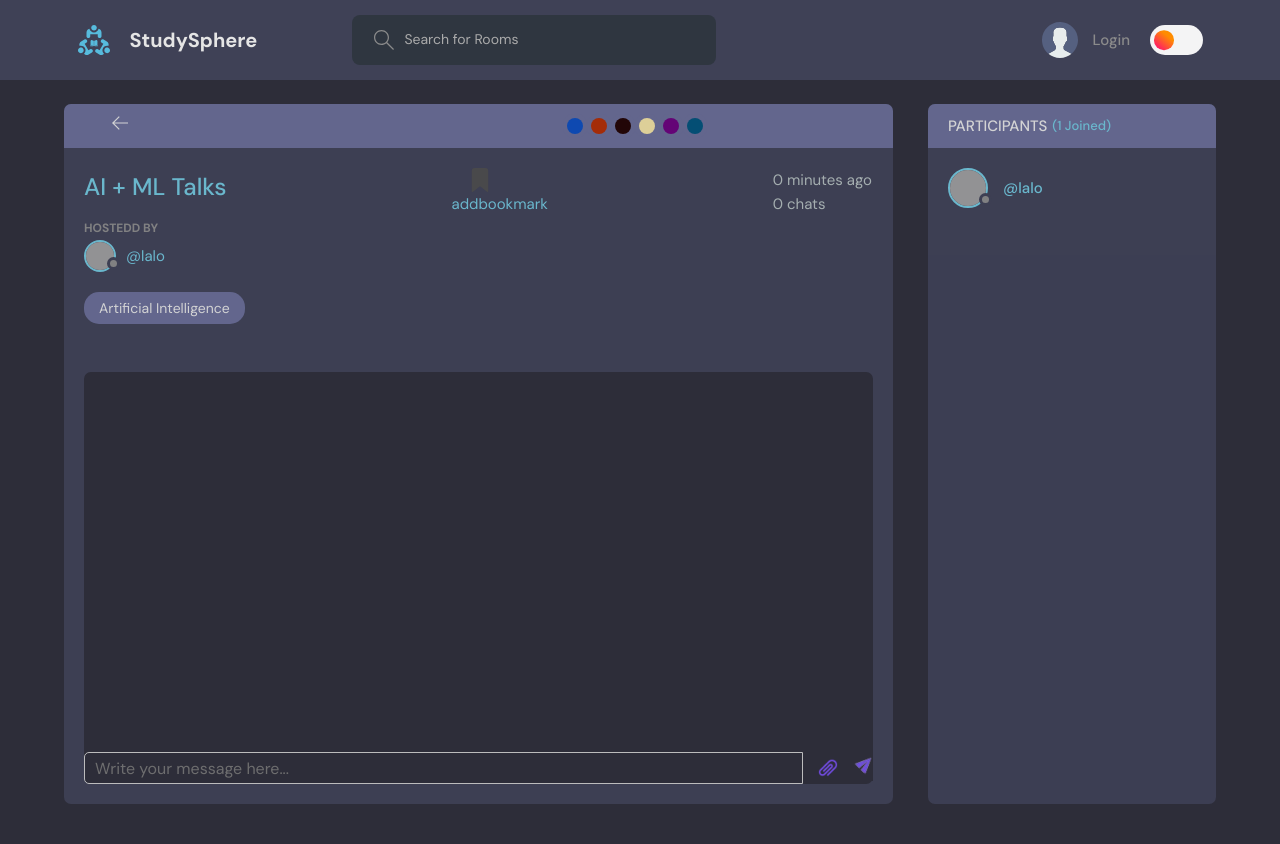
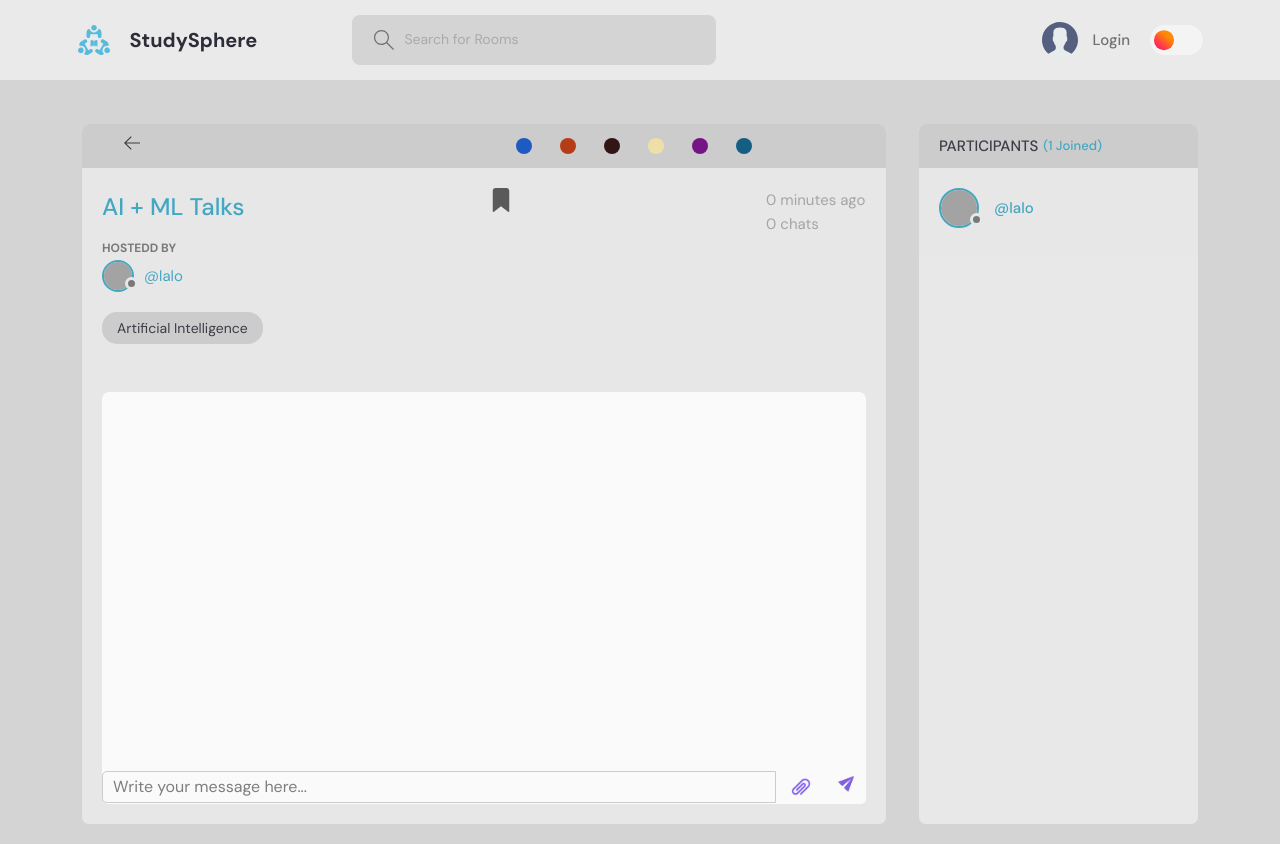
Before and after one commit to Humza-Waseem/Headstart, a Django app: page /room/33/ in a window 1280 px wide. Before the commit the page ends 804 px from the top, so only its background shows below. Run offline with Django 5.2, Linux system fonts and the light colour scheme; data comes from the database, SQL or seed files in the repository; both versions use the stored data as it was after the commit; grey boxes are pictures that could not be loaded.

Commit message:
Dark/Light Theme End

```diff
--- a/Templates/theme.html
+++ b/Templates/theme.html
@@ -6,12 +6,14 @@
     <title>Theme Toggle Example</title>
     {% load static %}
     <link rel="stylesheet" href="{% static 'styles/theme.css' %}">
-    <script src="{% static 'js/script.js' %}"></script>
 </head>
 <body>
     <label class="switch">
-        <input type="checkbox">
+        <input type="checkbox" id="themeToggle">
         <span class="slider"></span>
-    </label>
+      </label>
+
+      <script src="{% static 'js/script.js' %}"></script>
 </body>
+
 </html>
--- a/base/templates/base/room.html
+++ b/base/templates/base/room.html
@@ -65,7 +65,7 @@
                       </div>
                   </label>
               </div>
-              addbookmark
+              {% comment %} addbookmark {% endcomment %}
             </a>
 
             {% comment %} {% endif %} {% endcomment %}
--- a/static/js/script.js
+++ b/static/js/script.js
@@ -244,39 +244,31 @@ document.addEventListener('DOMContentLoaded', () => {
 
 
 
-//#?//////////////////// Light and dark mode  //////////////////
-// Select the switch input element
-const themeSwitch = document.querySelector('.switch input');
+////////////////////// ?Light and dark mode  //////////////////
+// Select the toggle button and body element
+const themeToggle = document.getElementById('themeToggle');
+const body = document.body;
 
-// Add event listener to detect state changes
-themeSwitch.addEventListener('change', () => {
-    // Toggle the `data-theme` attribute on the HTML element
-    if (themeSwitch.checked) {
-        document.documentElement.setAttribute('data-theme', 'dark'); // Apply dark theme
-    } else {
-        document.documentElement.setAttribute('data-theme', ''); // Apply light theme
-    }
-});
-
-// Check and persist the user's preference using localStorage
-const userPreference = localStorage.getItem('theme');
-if (userPreference === 'dark') {
-    document.documentElement.setAttribute('data-theme', 'dark');
-    themeSwitch.checked = true; // Set the switch to checked for dark mode
+// Check localStorage for saved theme preference
+if (localStorage.getItem('theme') === 'dark') {
+  body.classList.add('dark-theme');
+  themeToggle.checked = true;
 }
 
-themeSwitch.addEventListener('change', () => {  // Update the user's preference when the switch is toggled
-    if (themeSwitch.checked) {
-        document.documentElement.setAttribute('data-theme', 'dark');
-        localStorage.setItem('theme', 'dark'); // Save user preference
-    } else {
-        document.documentElement.setAttribute('data-theme', '');
-        localStorage.setItem('theme', 'light'); // Save user preference
-    }
+// Add event listener to toggle button
+themeToggle.addEventListener('change', () => {
+  if (themeToggle.checked) {
+    body.classList.add('dark-theme');
+    localStorage.setItem('theme', 'dark');
+  } else {
+    body.classList.remove('dark-theme');
+    localStorage.setItem('theme', 'light');
+  }
 });
 
 
 
+////////////////////// ?SENDING MESSAGE //////////////////
 function sendMessage(event) {
   event.preventDefault();  // Prevent form submission
 
--- a/static/styles/style.css
+++ b/static/styles/style.css
@@ -1,6 +1,6 @@
 @import url("https://fonts.googleapis.com/css2?family=DM+Sans:wght@400;500;700&display=swap");
 
-:root {
+/* :root {
   --color-main: #71c6dd;
   --color-main-light: #e1f6fb;
   --color-dark: #3f4156;
@@ -13,6 +13,110 @@
   --color-success: #5dd693;
   --color-error: #fc4b0b;
 }
+[data-theme="light"] {
+
+    --color-main: #0077cc;
+    --color-main-light: #cce7ff;
+    --color-dark: #eaeaea;
+    --color-dark-medium: #d4d4d4; /
+    --color-dark-light: #c0c0c0;
+    --color-light: #2d2d39;
+    --color-gray: #707070;
+    --color-light-gray: #a0a0a0;
+    --color-bg: #ffffff;
+    --color-success: #28a745;
+    --color-error: #dc3545;
+}
+
+body[data-theme="light"] {
+  background-color: var(--color-bg);
+  color: var(--color-dark);
+} */
+ /* Default light theme styling */
+:root {
+  --color-main: #35a3c1;
+  --color-main-light: #cce7ff;
+  --color-dark: #eaeaea;
+  --color-dark-medium: #d4d4d4;
+  --color-dark-light: #cccccc;
+  --color-light: #2d2d39;
+  --color-gray: #707070;
+  --color-light-gray: #a0a0a0;
+  --color-bg: #ffffff;
+  --color-success: #28a745;
+  --color-error: #dc3545;
+}
+
+body {
+  /* background-color: var(--color-bg); */
+  color: var(--color-light);
+  font-family: Arial, sans-serif;
+  transition: background-color 0.3s ease, color 0.3s ease;
+  background-color: var(--color-dark-light);
+}
+
+/* Toggle switch styles */
+.switch {
+  position: relative;
+  display: inline-block;
+  width: 3.5em;
+  height: 2em;
+}
+
+.switch input {
+  opacity: 0;
+  width: 0;
+  height: 0;
+}
+
+.slider {
+  position: absolute;
+  top: 0;
+  left: 0;
+  right: 0;
+  bottom: 0;
+  background-color: #d4d4d4;
+  transition: 0.4s;
+  border-radius: 30px;
+}
+
+.slider:before {
+  content: "";
+  position: absolute;
+  height: 1.4em;
+  width: 1.4em;
+  border-radius: 50%;
+  background: linear-gradient(40deg, #ff0080, #ff8c00 70%);
+  top: 50%;
+  left: 0.3em;
+  transform: translateY(-50%);
+  transition: 0.4s;
+}
+
+input:checked + .slider {
+  background-color: #303136;
+}
+
+input:checked + .slider:before {
+  left: calc(100% - 1.7em);
+  background: #303136;
+}
+
+/* Dark theme styles */
+body.dark-theme {
+  --color-main: #71c6dd;
+  --color-main-light: #e1f6fb;
+  --color-dark: #3f4156;
+  --color-dark-medium: #51546e;
+  --color-dark-light: #696d97;
+  --color-light: #e5e5e5;
+  --color-gray: #8b8b8b;
+  --color-light-gray: #b2bdbd;
+  --color-bg: #2d2d39;
+  --color-success: #5dd693;
+  --color-error: #fc4b0b;
+}
+
 
 /*========== base styles ==========*/
 
@@ -49,6 +153,7 @@ body {
   font-size: 1.5rem;
   color: var(--color-light-gray);
   background-color: var(--color-bg);
+  background-color: var(--color-dark-medium);
   min-height: 100vh;
 
 
@@ -323,7 +428,7 @@ a {
 }
 
 .header__search > label {
-  background-color: #2f3640;
+  background-color: var(--color-dark-medium);
   padding: 1.3rem 1rem;
   display: flex;
   align-items: center;
--- a/static/styles/theme.css
+++ b/static/styles/theme.css
@@ -1,5 +1,4 @@
-/*
-:root {
+/* :root {
     --bg-color: #ffffff;
     --text-color: #000000;
     --header-bg-color: #f0f0f0;
@@ -7,11 +6,11 @@
     --button-text-color: #ffffff;
 }
 
-[data-theme="dark"] {
-    --bg-color: #121212;
-    --text-color: #e0e0e0;
-    --header-bg-color: #1f1f1f;
-    --button-bg-color: #444444;
+[data-theme="light"] {
+    --bg-color: #ffffff;
+    --text-color: #000000;
+    --header-bg-color: #f0f0f0;
+    --button-bg-color: #007bff;
     --button-text-color: #ffffff;
 }
 
@@ -21,17 +20,40 @@ body {
     font-family: Arial, sans-serif;
     margin: 0;
     padding: 0;
-}
+} */
 
 header {
     background-color: var(--header-bg-color);
-
+    padding: 1rem;
+    text-align: center;
 }
 
 main {
     padding: 2rem;
 }
-*/
+
+button {
+    background-color: var(--button-bg-color);
+    color: var(--button-text-color);
+    padding: 0.5rem 1rem;
+    border: none;
+    border-radius: 5px;
+    cursor: pointer;
+}
+
+button:hover {
+    background-color: #0056b3;
+}
+
+/* Light Mode Toggle Styles */
+.slider {
+    background-color: #f4f4f5;
+}
+
+.slider:before {
+    background: linear-gradient(40deg, #ff8c00, #ff0080);
+}
+
 .switch {
     display: inline-block;
     position: relative;
```
Also changed, not shown: db.sqlite3.
